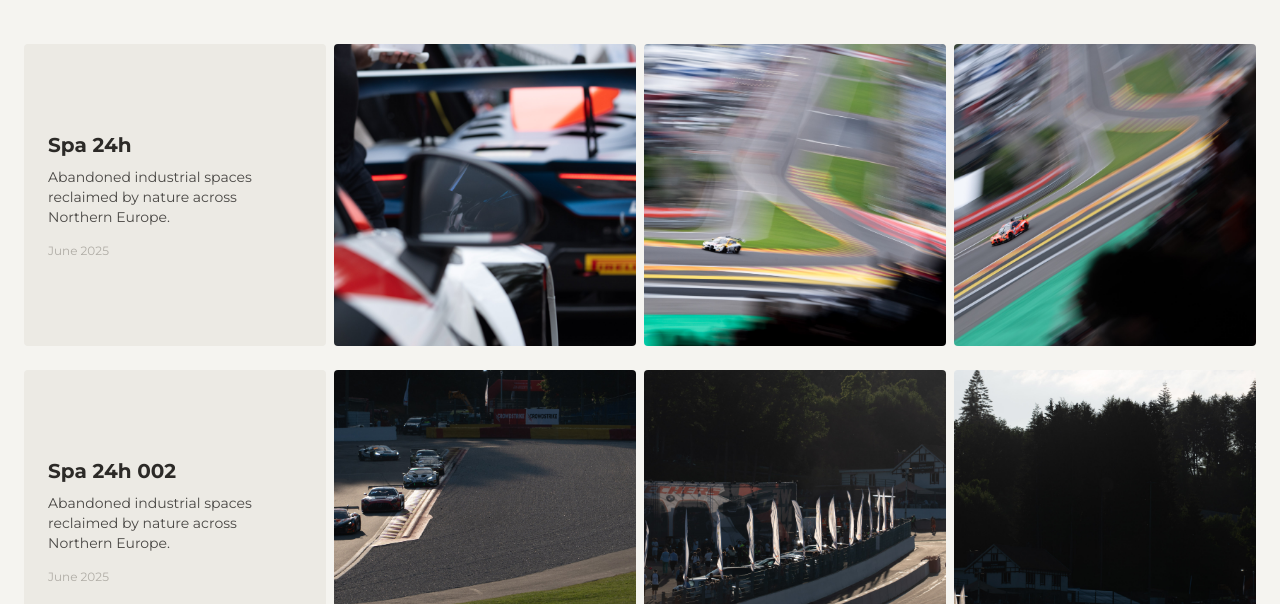
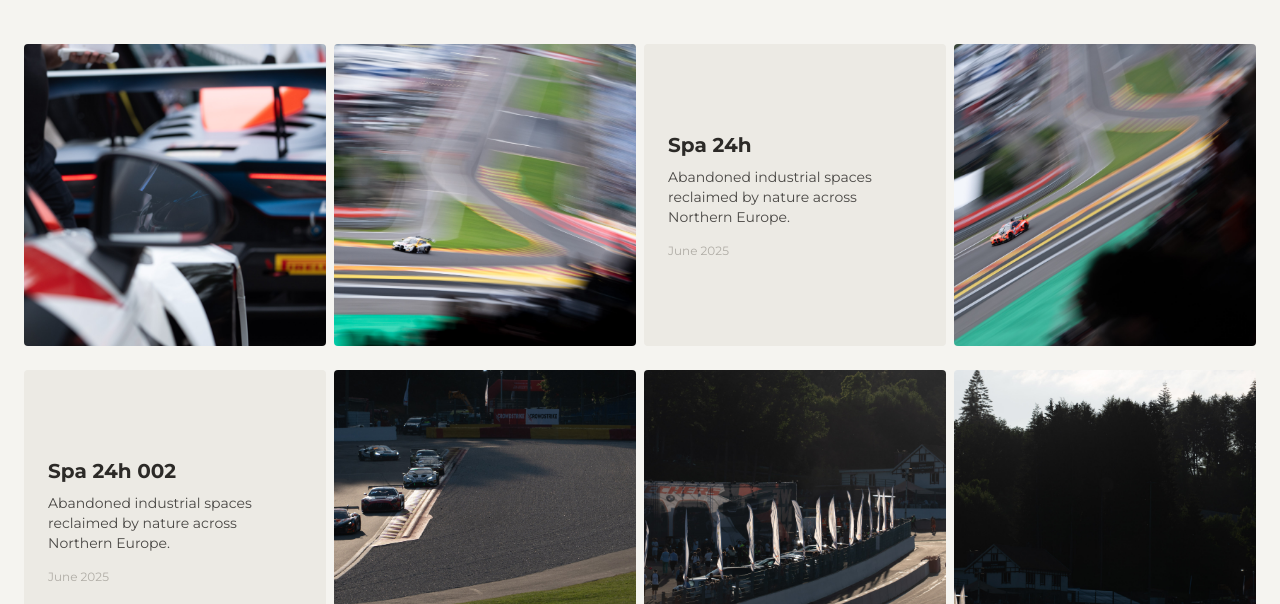
Before and after one commit to brenttimmermans/zot-goe, an Astro site: page /projects in a window 1280 px wide. Shown: the part 196-800 px from the top of the page. Built offline with nearby package versions, Linux system fonts and the light colour scheme; Astro itself is replaced by a stand-in of ours.

Commit message:
✨ deterministic text card position based on title hash
- Add shared CardTextPosition type (0|1|2|3) derived from PROJECT_CARD_COLUMNS constant
- Add src/constants/project.ts and src/types/project.ts for shared use across components
- Compute textPositionIndex from char-code sum of project title (stable across renders)
- Safelist dynamic Tailwind order/grid classes to prevent purging

```diff
--- a/src/components/ProjectCard.astro
+++ b/src/components/ProjectCard.astro
@@ -1,12 +1,16 @@
 ---
+import type { CardTextPosition } from "../types/project";
+import { PROJECT_CARD_COLUMNS } from "../constants/project";
+
 interface Props {
   title: string;
   description: string;
   date: Date;
   slug: string;
   highlights: string[];
-  textPositionIndex?: 0 | 1 | 2 | 3;
+  textPositionIndex?: CardTextPosition;
 }
+
 
 const {
   title,
@@ -17,7 +21,7 @@ const {
   textPositionIndex = 0,
 } = Astro.props;
 
-const textOrderClass = `md:order-${textPositionIndex}`;
+const textOrderClass = `md:order-${textPositionIndex + 1}`;
 
 const formattedDate = date.toLocaleDateString("en-US", {
   year: "numeric",
@@ -26,7 +30,7 @@ const formattedDate = date.toLocaleDateString("en-US", {
 ---
 
 <a href={`/projects/${slug}`} class="group block">
-  <div class="grid grid-cols-1 md:grid-cols-4 gap-2">
+  <div class={`grid grid-cols-1 md:grid-cols-${PROJECT_CARD_COLUMNS} gap-2`}>
     <div class={`bg-surface group-hover:bg-bg rounded p-6 flex flex-col justify-center transition-colors ${textOrderClass}`}>
       <h3 class="text-xl font-bold text-heading mb-2">{title}</h3>
       <p class="text-body text-sm mb-4">{description}</p>
--- /dev/null
+++ b/src/constants/project.ts
@@ -0,0 +1,2 @@
+/** Number of columns in a ProjectCard grid (text + image slots). */
+export const PROJECT_CARD_COLUMNS = 4 as const;
--- a/src/pages/projects/index.astro
+++ b/src/pages/projects/index.astro
@@ -3,12 +3,19 @@ import BaseLayout from "../../layouts/BaseLayout.astro";
 import ProjectCard from "../../components/ProjectCard.astro";
 import { getCollection } from "astro:content";
 import type { CollectionEntry } from "astro:content";
+import type { CardTextPosition } from "../../types/project";
+import { PROJECT_CARD_COLUMNS } from "../../constants/project";
 
 const allProjects = await getCollection("projects");
 const sorted = allProjects.sort(
   (a: CollectionEntry<"projects">, b: CollectionEntry<"projects">) =>
     new Date(b.data.date).getTime() - new Date(a.data.date).getTime()
 );
+
+const titleHash = (title: string): CardTextPosition => {
+  const sum = [...title].reduce((acc, char) => acc + char.charCodeAt(0), 0);
+  return (sum % PROJECT_CARD_COLUMNS) as CardTextPosition;
+};
 
 const structuredData = {
   "@context": "https://schema.org",
@@ -35,6 +42,7 @@ const structuredData = {
             date={project.data.date}
             slug={project.id}
             highlights={project.data.highlights}
+            textPositionIndex={titleHash(project.data.title)}
           />
         ))}
       </div>
--- /dev/null
+++ b/src/types/project.ts
@@ -0,0 +1,13 @@
+import type { PROJECT_CARD_COLUMNS } from "../constants/project";
+
+/**
+ * Valid positions for the text/description card within a ProjectCard grid.
+ * 0-indexed: position 0 = first column, up to PROJECT_CARD_COLUMNS - 1 = last column.
+ *
+ * e.g. with PROJECT_CARD_COLUMNS = 4, this resolves to: 0 | 1 | 2 | 3
+ */
+type BuildUnion<N extends number, Acc extends number[] = []> = Acc["length"] extends N
+  ? Acc[number]
+  : BuildUnion<N, [...Acc, Acc["length"]]>;
+
+export type CardTextPosition = BuildUnion<typeof PROJECT_CARD_COLUMNS>;
--- a/tailwind.config.mjs
+++ b/tailwind.config.mjs
@@ -1,5 +1,14 @@
 export default {
   content: ["./src/**/*.{astro,html,js,jsx,md,mdx,svelte,ts,tsx,vue}"],
+  safelist: [
+    // ProjectCard: grid column count driven by PROJECT_CARD_COLUMNS constant
+    "md:grid-cols-4",
+    // ProjectCard: text position 1-4
+    "md:order-1",
+    "md:order-2",
+    "md:order-3",
+    "md:order-4",
+  ],
   theme: {
     extend: {
       colors: {
```
